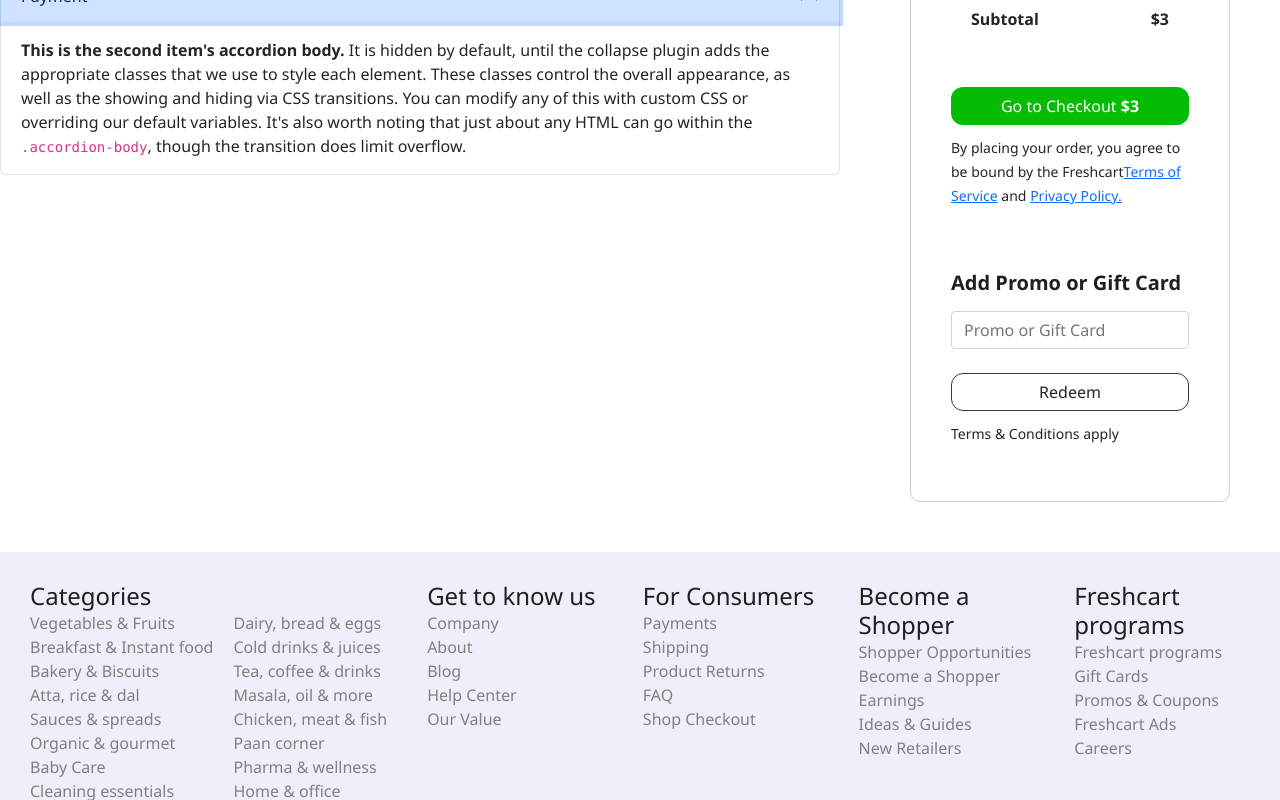
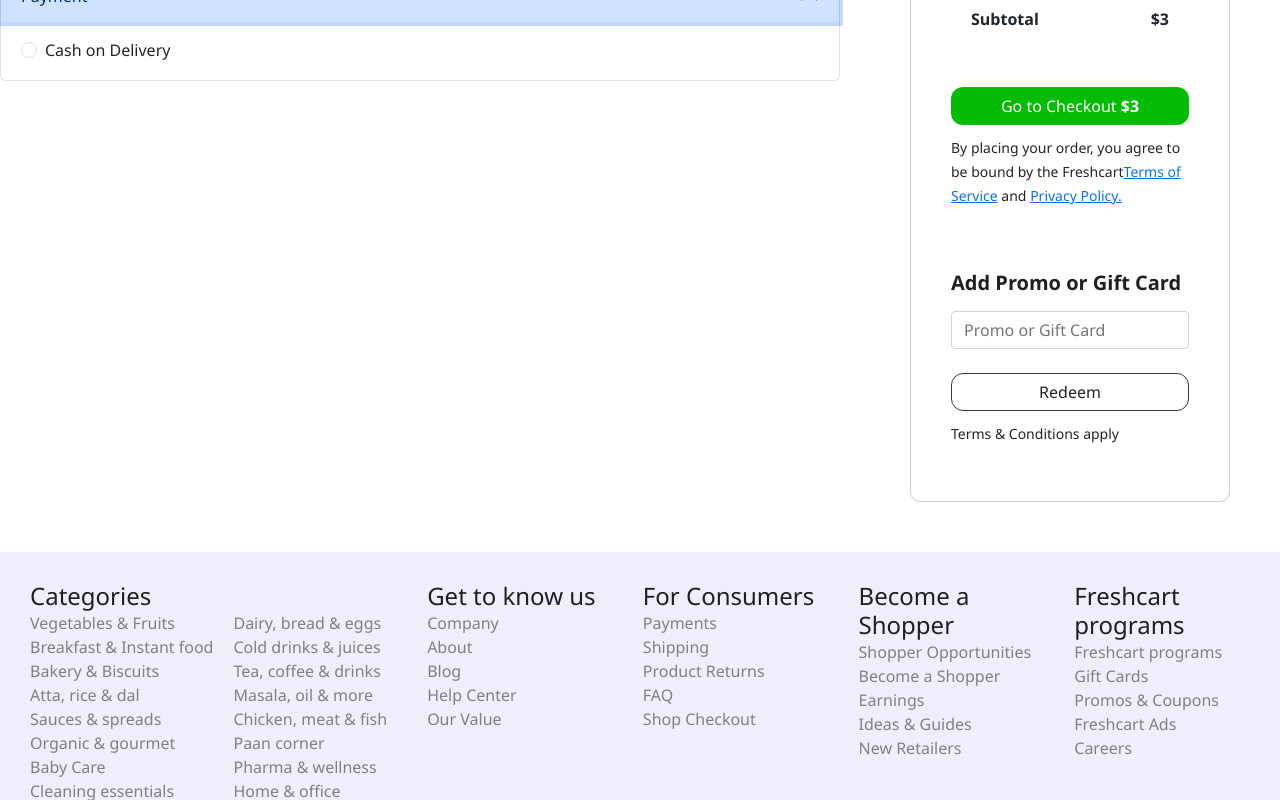
Before and after one commit to isuhas24/MACHathon2024, a React (Create React App) app: page /1 in a window 1280 px wide. Both pictures are taken after a click on the button "Payment". Shown: the part 431-1231 px from the top of the page. Built offline with nearby package versions, Linux system fonts and the light colour scheme; no server answers.

Commit message:
feat(frontend): payment check boxes included

```diff
--- a/package.json
+++ b/package.json
@@ -4,6 +4,8 @@
   "private": true,
   "dependencies": {
     "@reduxjs/toolkit": "^1.9.7",
+    "@stripe/react-stripe-js": "^2.7.0",
+    "@stripe/stripe-js": "^3.3.0",
     "@testing-library/jest-dom": "^5.17.0",
     "@testing-library/react": "^13.4.0",
     "@testing-library/user-event": "^13.5.0",
--- a/src/components/Payment.jsx
+++ b/src/components/Payment.jsx
@@ -1,4 +1,7 @@
+import React, { useState } from 'react';
+
 const Payment = () => {
+
     return(
         <>
             <div class="accordion" id="accordionExample">
@@ -50,9 +53,16 @@
                     </button>
                     </h2>
                     <div id="collapseTwo" class="accordion-collapse collapse" data-bs-parent="#accordionExample">
-                    <div class="accordion-body">
-                        <strong>This is the second item's accordion body.</strong> It is hidden by default, until the collapse plugin adds the appropriate classes that we use to style each element. These classes control the overall appearance, as well as the showing and hiding via CSS transitions. You can modify any of this with custom CSS or overriding our default variables. It's also worth noting that just about any HTML can go within the <code>.accordion-body</code>, though the transition does limit overflow.
-                    </div>
+                        <div class="accordion-body">
+                            <div class="form-check">
+                                <input class="form-check-input" type="radio" name="exampleRadios" id="exampleRadios2" value="option2"/>
+                                <label class="form-check-label" for="exampleRadios2">
+                                    Cash on Delivery
+                                </label>
+                            </div>
+
+
+                        </div>
                     </div>
                 </div>
             </div>
```
Also changed, not shown: 1 other file (tests, documents, lock files or other folders).
